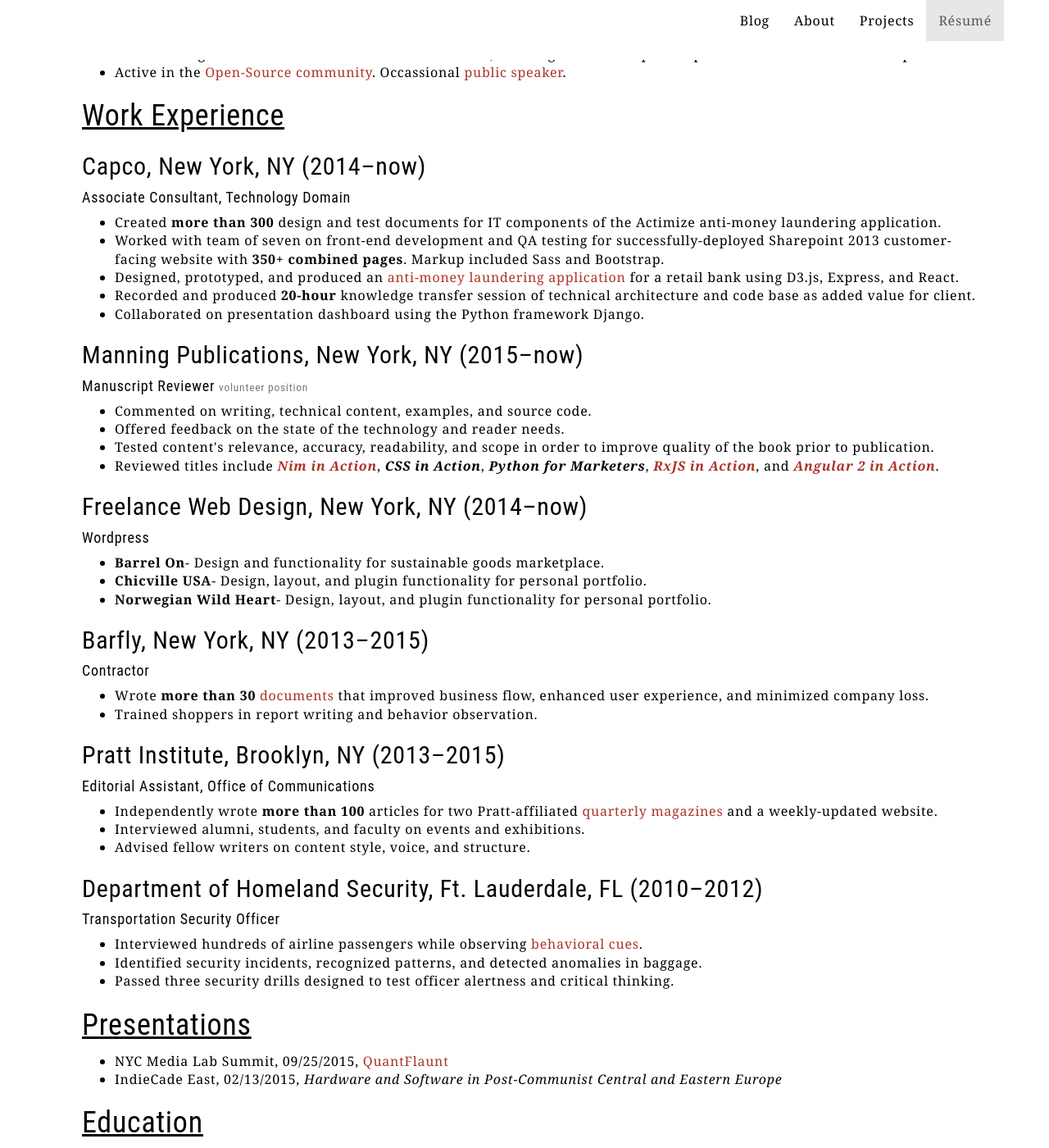
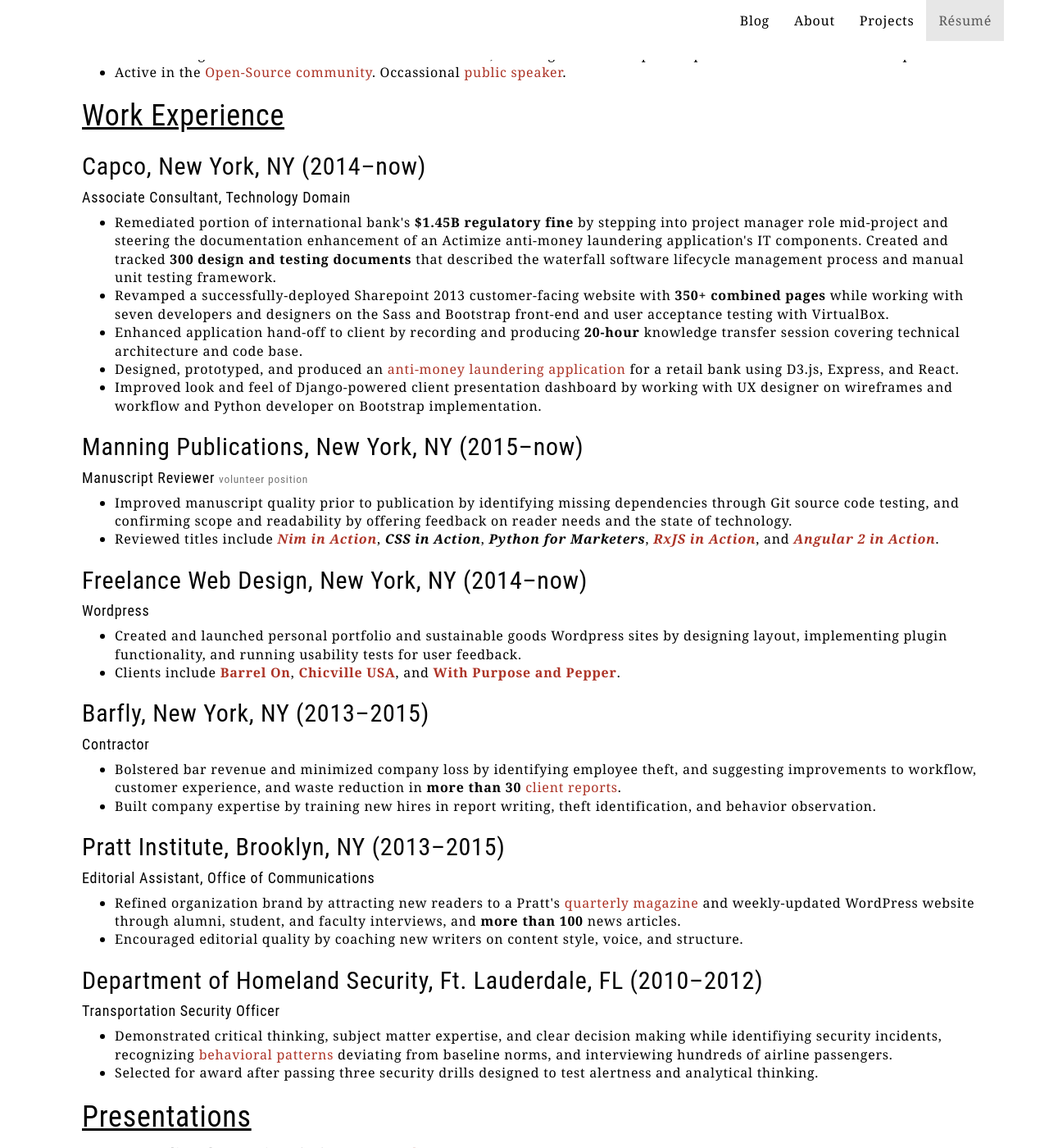
Before and after one commit to janaipakos/janaipakos.github.io, a Jekyll site: the page built from resume.md, in a window 1280 px wide and 1400 px high, scrolled down 220 px. Shown: the whole window at 82% size. Built offline with Jekyll 4.4.1, drawn with Linux system fonts in a browser that asks for light colours; nearby versions of some CDN libraries; some of the changed text lies outside the part shown.

Commit message:
Change resume

```diff
--- a/css/style.css
+++ b/css/style.css
@@ -36,7 +36,7 @@ textarea {
 
 body {
     font-size: 1em;
-    line-height: 1.4
+    line-height: 1.4;
 }
 
 ::-moz-selection {
@@ -281,7 +281,7 @@ a.paper {
 
 a.link {
     color: #AC3326;
-    text-decoration: none
+    text-decoration: none;
 }
 
 a.link:hover {
--- a/resume.md
+++ b/resume.md
@@ -6,7 +6,8 @@ active: resume
     <div class="container">
         <div class="row projects">
             <div class="col-md-12 col-lg-12">
-<h1>Summary</h1>
+<section class="summary">
+    <h1>Summary</h1>
     <ul>
     <li><strong>Project leader</strong>, <strong>front-end developer</strong>, <strong>tester</strong>, and <strong>documentation specialist</strong> with five years of experience in Government, Compliance, Publishing, and Web Development.</li>
     <li><strong>Three years</strong> of experience as <strong>project leader</strong>, from two to six members.</li>
@@ -14,56 +15,57 @@ active: resume
     <li>Graduate degree in Media Studies from <strong>Pratt Institute</strong>, focusing on wireless peer to peer networks in Eastern Europe.</li>
     <li>Active in the <a class="link"  href='https://jamesanaipakos.com/projects'>Open-Source community</a>. Occassional <a class="link"  href='http://sched.co/2AhK'>public speaker</a>.</li>
     </ul>
-<h1>Work Experience</h1>
+</section>
+<section class="experience">
+    <h1>Work Experience</h1>
 <h2>Capco, New York, NY (2014–now)</h2>
 <h4>Associate Consultant, Technology Domain</h4>
     <ul>
-        <li>Created <strong>more than 300</strong> design and test documents for IT components of the Actimize anti-money laundering application.</li>
-        <li>Worked with team of seven on front-end development and QA testing for successfully-deployed Sharepoint 2013 customer-facing website with <strong>350+ combined pages</strong>. Markup included Sass and Bootstrap.</li>
+        <li>Remediated portion of international bank's <strong>$1.45B regulatory fine</strong> by stepping into project manager role mid-project and steering the documentation enhancement of an Actimize anti-money laundering application's IT components. Created and tracked <strong>300 design and testing documents</strong> that described the waterfall software lifecycle management process and manual unit testing framework.</li>
+        <li>Revamped a successfully-deployed Sharepoint 2013 customer-facing website with <strong>350+ combined pages</strong> while working with seven developers and designers on the Sass and Bootstrap front-end and user acceptance testing with VirtualBox.</li>
+        <li>Enhanced application hand-off to client by recording and producing <strong>20-hour</strong> knowledge transfer session covering technical architecture and code base.</li>
         <li>Designed, prototyped, and produced an <a class="link" href="https://jamesanaipakos.com/money-laundering-react-d3">anti-money laundering application</a> for a retail bank using D3.js, Express, and React.</li>
-        <li>Recorded and produced <strong>20-hour</strong> knowledge transfer session of technical architecture and code base as added value for client.</li>
-        <li>Collaborated on presentation dashboard using the Python framework Django.</li>
+        <li>Improved look and feel of Django-powered client presentation dashboard by working with UX designer on wireframes and workflow and Python developer on Bootstrap implementation.</li>
     </ul>
 <h2>Manning Publications, New York, NY (2015–now)</h2>
 <h4>Manuscript Reviewer <small>volunteer position</small></h4>
     <ul>
-        <li>Commented on writing, technical content, examples, and source code.</li>
-        <li>Offered feedback on the state of the technology and reader needs.</li>
-        <li>Tested content's relevance, accuracy, readability, and scope in order to improve quality of the book prior to publication.</li>
+        <li>Improved manuscript quality prior to publication by identifying missing dependencies through Git source code testing, and confirming scope and readability by offering feedback on reader needs and the state of technology.</li>
         <li>Reviewed titles include <em><strong><a class="link"  href='https://www.manning.com/books/nim-in-action'>Nim in Action</a></strong></em>, <em><strong>CSS in Action</strong></em>,  <em><strong>Python for Marketers</strong></em>, <em><strong><a class="link"  href='https://www.manning.com/books/rxjs-in-action'>RxJS in Action</a></strong></em>, and <em><strong><a class="link"  href='https://www.manning.com/books/angular-2-in-action'>Angular 2 in Action</a></strong></em>.</li>
     </ul>
 <h2>Freelance Web Design, New York, NY (2014–now)</h2>
 <h4>Wordpress</h4>
     <ul>
-        <li><strong>Barrel On</strong>- Design and functionality for sustainable goods marketplace.</li>
-        <li><strong>Chicville USA</strong>- Design, layout, and plugin functionality for personal portfolio.</li>
-        <li><strong> Norwegian Wild Heart</strong>- Design, layout, and plugin functionality for personal portfolio.</li>
+        <li>Created and launched personal portfolio and sustainable goods Wordpress sites by designing layout, implementing plugin functionality, and running usability tests for user feedback.</li>
+        <li>Clients include <strong><a class="link"  href='http://barrelon.com/'>Barrel On</a></strong>, <strong><a class="link"  href='http://chicvilleusa.com/'>Chicville USA</a></strong>, and <strong><a class="link"  href='http://withpurposeandpepper.com/'>With Purpose and Pepper</a></strong>.</li>
     </ul>
     <h2>Barfly, New York, NY (2013–2015)</h2>
 <h4>Contractor</h4>
     <ul>
-          <li>Wrote <strong>more than 30</strong> <a class="link"  href='http://www.barflysms.com/'>documents</a> that improved business flow, enhanced user experience, and minimized company loss.</li>
-          <li>Trained shoppers in report writing and behavior observation.</li>
+          <li>Bolstered bar revenue and minimized company loss by identifying employee theft, and suggesting improvements to workflow, customer experience, and waste reduction in <strong>more than 30</strong> <a class="link"  href='http://www.barflysms.com/'>client reports</a>. </li>
+          <li>Built company expertise by training new hires in report writing, theft identification, and behavior observation.</li>
     </ul>
 <h2>Pratt Institute, Brooklyn, NY (2013–2015)</h2>
 <h4>Editorial Assistant, Office of Communications</h4>
     <ul>
-        <li>Independently wrote <strong>more than 100</strong> articles for two Pratt-affiliated <a class="link"  href='https://www.pratt.edu/partnerships-and-giving/publications/prattfolio/'>quarterly magazines</a> and a weekly-updated website.</li>
-        <li>Interviewed alumni, students, and faculty on events and exhibitions.</li>
-        <li>Advised fellow writers on content style, voice, and structure.</li>
+        <li>Refined organization brand by attracting new readers to a Pratt's <a class="link"  href='https://www.pratt.edu/partnerships-and-giving/publications/prattfolio/'>quarterly magazine</a> and weekly-updated WordPress website through alumni, student, and faculty interviews, and <strong>more than 100</strong> news articles.</li>
+        <li>Encouraged editorial quality by coaching new writers on content style, voice, and structure.</li>
     </ul>
 <h2>Department of Homeland Security, Ft. Lauderdale, FL (2010–2012)</h2>
 <h4>Transportation Security Officer</h4>
     <ul>
-        <li>Interviewed hundreds of airline passengers while observing <a class="link"  href='http://www.paulekman.com/product-category/facs/'>behavioral cues</a>.</li>
-        <li>Identified security incidents, recognized patterns, and detected anomalies in baggage.</li>
-        <li>Passed three security drills designed to test officer alertness and critical thinking.</li>
+        <li>Demonstrated critical thinking, subject matter expertise, and clear decision making while identifiying security incidents, recognizing <a class="link"  href='http://www.paulekman.com/product-category/facs/'>behavioral patterns</a> deviating from baseline norms, and interviewing hundreds of airline passengers.</li>
+        <li>Selected for award after passing three security drills designed to test alertness and analytical thinking.</li>
     </ul>
+</section>
+<section class="presentations">
 <h1>Presentations</h1>
     <ul>
         <li>NYC Media Lab Summit, 09/25/2015, <a class="link"  href='https://jamesanaipakos.com/quantflaunt'>QuantFlaunt</a></li>
         <li>IndieCade East, 02/13/2015, <em>Hardware and Software in Post-Communist Central and Eastern Europe</em></li>
         </ul>
+    </section>
+    <section class="education">
 <h1>Education</h1>
     <ul>
         <li>Master of Arts in Media Studies, Pratt Institute, Brooklyn, NY, 2015</li>
@@ -71,21 +73,21 @@ active: resume
         <li>Double Bachelor of Arts, English and Humanities, Florida State University, Tallahassee, FL, 2009</li>
         <li>MongoDB for Node.js Developers, MongoDB, 2015</li>
     </ul>
+</section>
+<section class="skills">
 <h1>Technical Skills and Keywords</h1>
     <ul>
-        <li>HTML5, CSS3, LESS, SCSS, Sass, Compass</li>
-        <li>JavaScript, Node.js, ES6/ES7, jsx, RxJS, Python</li>
-        <li>User Interface Design, D3.js, React, jQuery</li>
-        <li>MV* Frameworks, Express.js, Meteor, Angular 2, Django, Bottle</li>
+        <li>HTML5, CSS3, LESS, SCSS, Sass, JavaScript, Node.js, ES6/ES7, jsx, RxJS</li>
+        <li>User Interface Design, D3.js, React, jQuery, MV* Frameworks, Express.js, Meteor</li>
         <li>Gulp, Grunt, npm, Webpack, Babel</li>
         <li>SQL, NoSQL, MongoDB, Mongoose</li>
-        <li>GitHub, git, vim, shell, bash</li>
-        <li>VirtualBox, JIRA, Basecamp</li>
+        <li>Tape, unit testing, usability testing, user acceptance testing, VirtualBox</li>
+         <li>Rapid Prototyping, Interviewing, Wireframing</li>
+        <li>GitHub, Git, vim, shell, bash, JIRA, Basecamp</li>
         <li>WordPress, Bootstrap, Jade, EJS</li>
         <li>Adobe Creative Suite, Illustrator, InDesign, Premiere, After Effects, Axure, Sublime Text, Microsoft Excel</li>
-        <li>Rapid Prototyping, Usability Testing, Interviewing, Wireframing</li>
-        <li>Cryptocurrency, Peer-to-Peer Networks, Eastern European Software</li>
     </ul>
+</section>
 </div>
 </div>
 </div>
```
